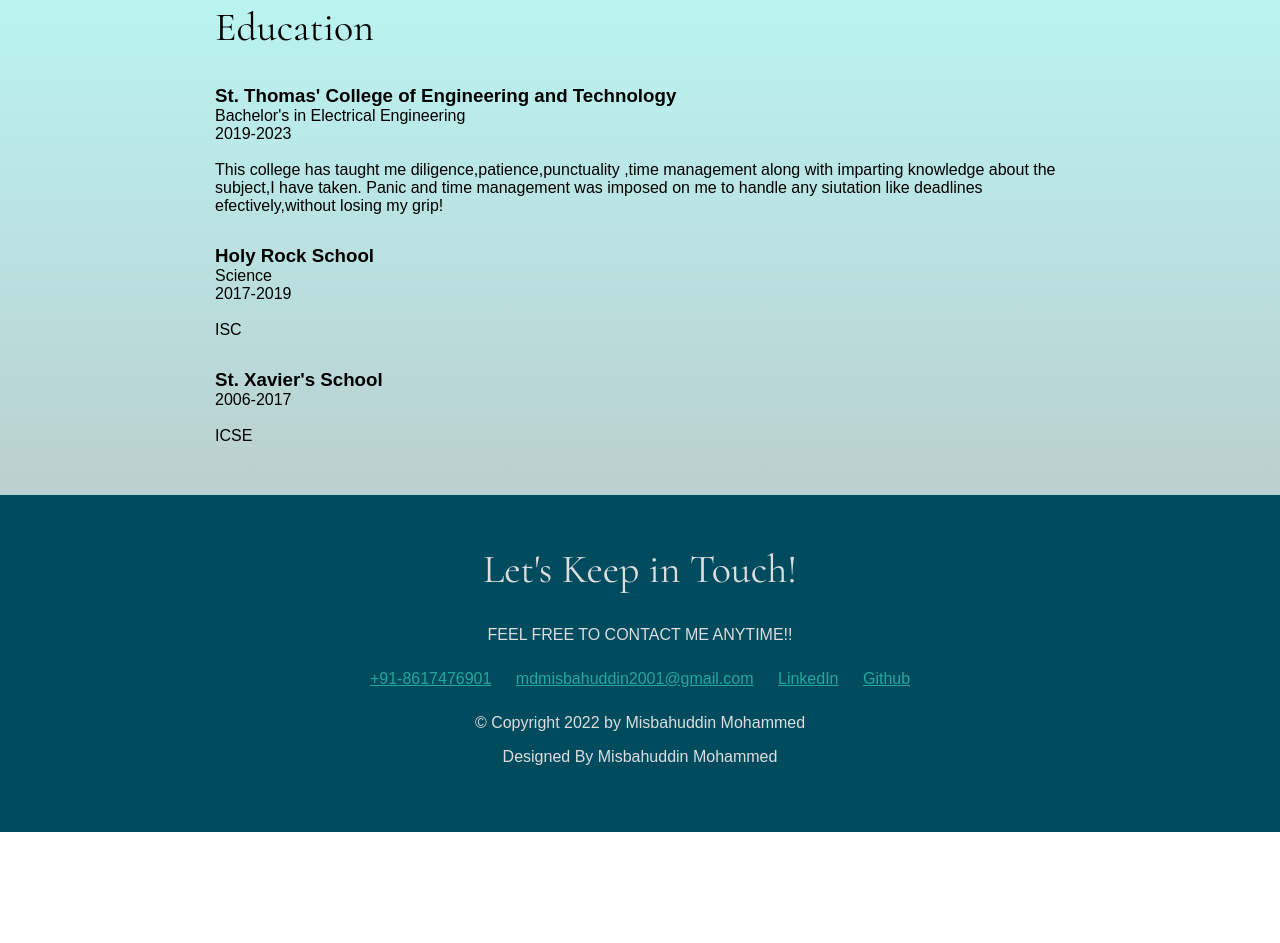
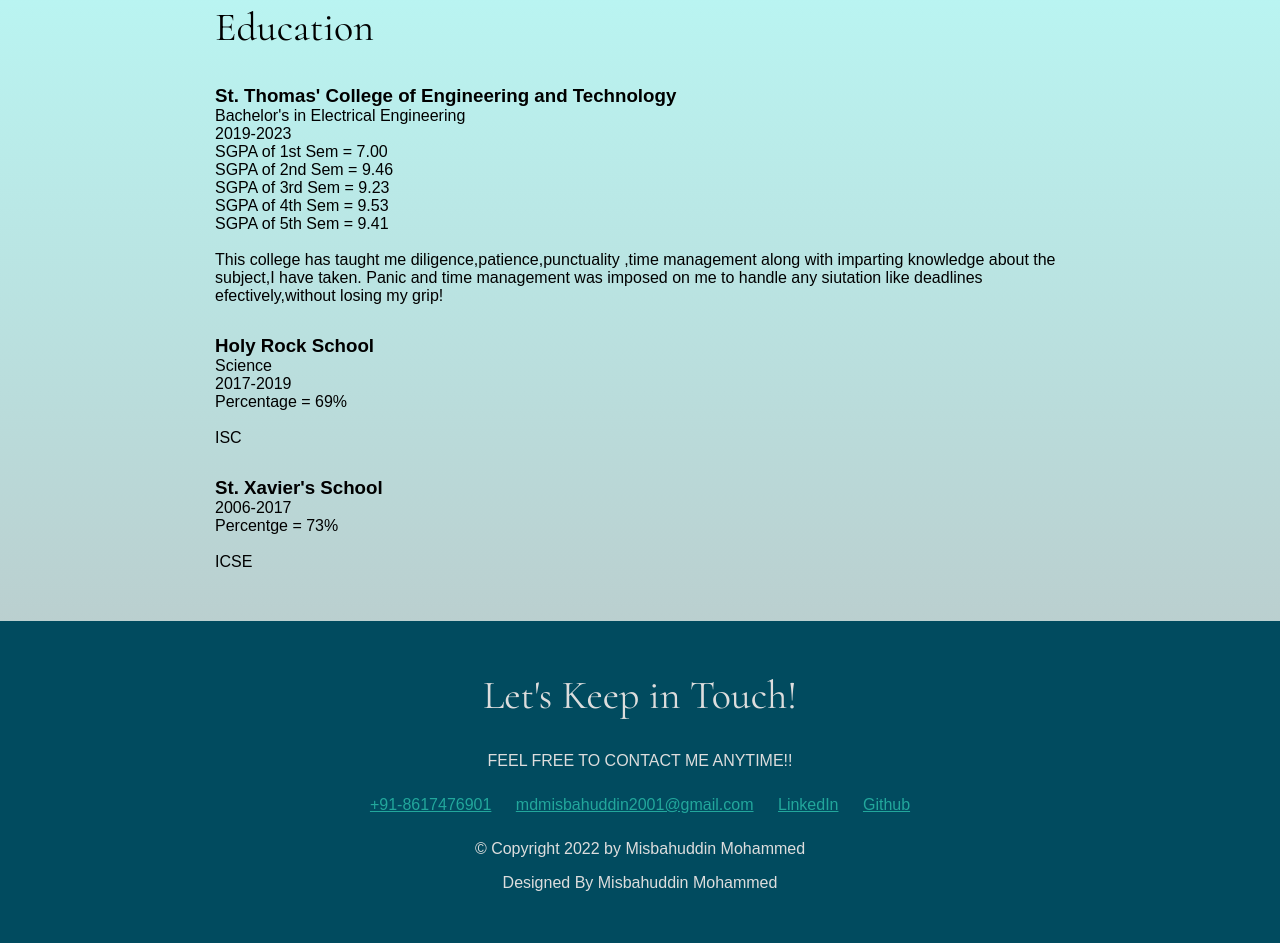
Before and after one commit to misbahuddinmohammed-GitHub/Digital-Resume, a plain HTML site: page index.html in a window 1280 px wide. Shown: the part 2713-3656 px from the top of the page. Before the commit the page ends 3545 px from the top, so only its background shows below. Drawn offline with Linux system fonts and the light colour scheme; a web font is replaced by a local one.

Commit message:
commit on 'main'

```diff
--- a/index.html
+++ b/index.html
@@ -190,6 +190,11 @@
         <h3>St. Thomas' College of Engineering and Technology</h3>
         <p>Bachelor's in Electrical Engineering</p>
         <p>2019-2023</p>
+        <p>SGPA of 1st Sem = 7.00</p>
+        <p>SGPA of 2nd Sem = 9.46</p>
+        <p>SGPA of 3rd Sem = 9.23</p>
+        <p>SGPA of 4th Sem = 9.53</p>
+        <p>SGPA of 5th Sem = 9.41</p>
         <br>
         <p>This college has taught me diligence,patience,punctuality ,time management along with imparting knowledge about the subject,I have taken. Panic and time management was imposed on me to handle any siutation like deadlines efectively,without losing my grip!</p>
 
@@ -197,6 +202,7 @@
         <h3>Holy Rock School</h3>
         <p>Science</p>
         <p>2017-2019</p>
+        <p>Percentage = 69%</p>
         <br>
         <p>ISC</p>
 
@@ -204,6 +210,7 @@
         <h3>St. Xavier's School</h3>
 
         <p>2006-2017</p>
+        <p>Percentge = 73%</p>
         <br>
         <p>ICSE</p>
 
```
